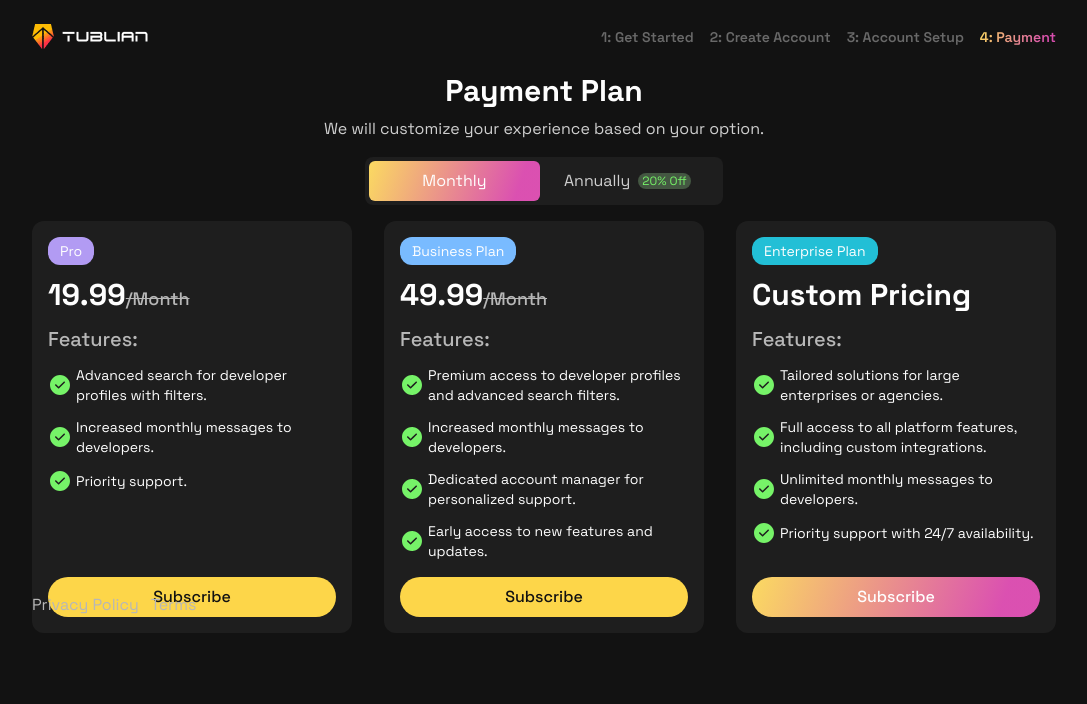
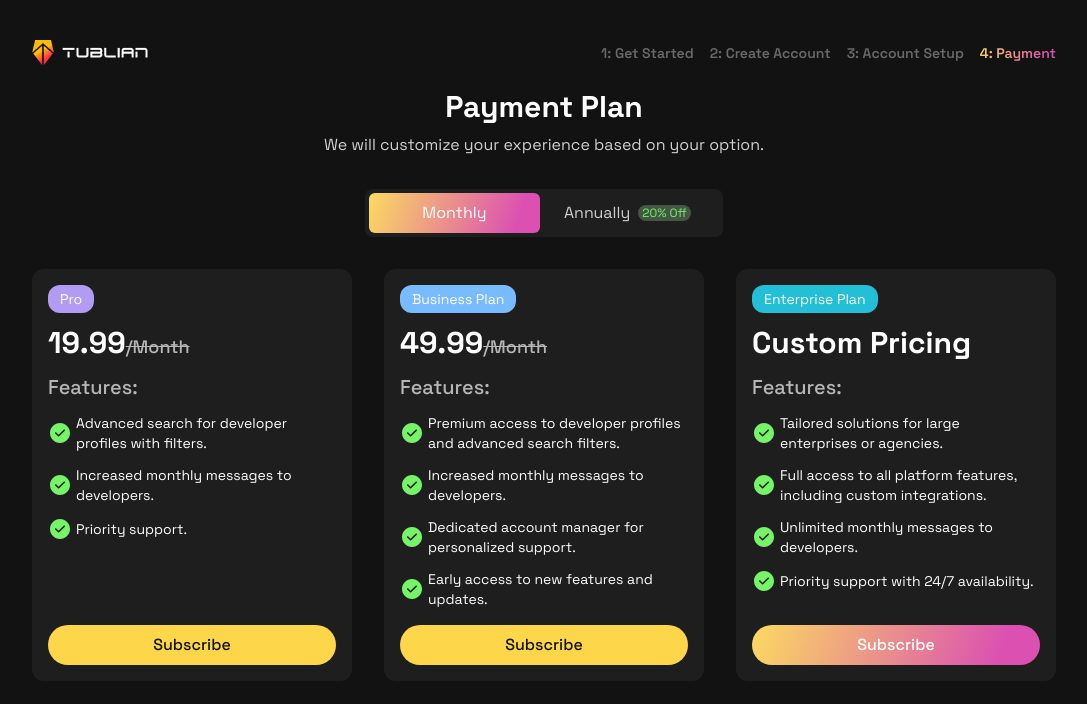
Before and after one commit to Sheriff-Oladimeji/tublian-challenge, a Next.js app: page /payment in a window 1280 px wide. Shown: the top 704 px of the page, without its empty margins (96-1183 px from the left). Built offline with nearby package versions, Linux system fonts and the light colour scheme.

Commit message:
fix: update metadata

```diff
--- a/src/app/layout.tsx
+++ b/src/app/layout.tsx
@@ -6,8 +6,8 @@ import Navbar from "@/components/Navbar";
 const font = Space_Grotesk({ subsets: ["latin"] });
 
 export const metadata: Metadata = {
-  title: "Create Next App",
-  description: "Generated by create next app",
+  title: "Tublian Onboarding",
+  description: "Tublian's Hackathon Challenge Solution - Sheriff Oladimeji",
 };
 
 export default function RootLayout({
--- a/src/app/payment/page.tsx
+++ b/src/app/payment/page.tsx
@@ -39,7 +39,7 @@ const PaymentPage = () => {
   };
 
   return (
-    <div className="  w-full relative bg-[#121212]">
+    <div className="  w-full relative bg-[#121212] py-4">
       {openModal && <PaymentModal  setClick={closeModal}/>}
       {openModal && (
         <div
@@ -50,7 +50,7 @@ const PaymentPage = () => {
       <div className="hidden sm:flex">
         <Navbar />
       </div>
-      <div className="w-[90%] lg:w-[80%] mx-auto flex flex-col gap-4    ">
+      <div className="w-[90%] lg:w-[80%] mx-auto flex flex-col gap-8  ">
         <div className="flex flex-col gap-2">
           <h1 className="text-bold font-bold text-lg  sm:text-2xl lg:text-3xl text-center">
             Payment Plan
@@ -80,7 +80,7 @@ const PaymentPage = () => {
             </span>
           </button>
         </div>
-        <div className="grid sm:grid-cols-2 md:grid-cols-3 gap-4 md:gap-8 w-full mx-auto  text-[#FEFEFE]">
+        <div className="grid sm:grid-cols-2 md:grid-cols-3 gap-6 md:gap-8 w-full mx-auto  text-[#FEFEFE] mb-8">
           {pricingData.map((data) => (
             <div
               key={data.id}
@@ -141,7 +141,7 @@ const PaymentPage = () => {
           ))}
         </div>
 
-        <Footer />
+        {/* <Footer /> */}
       </div>
     </div>
   );
```
